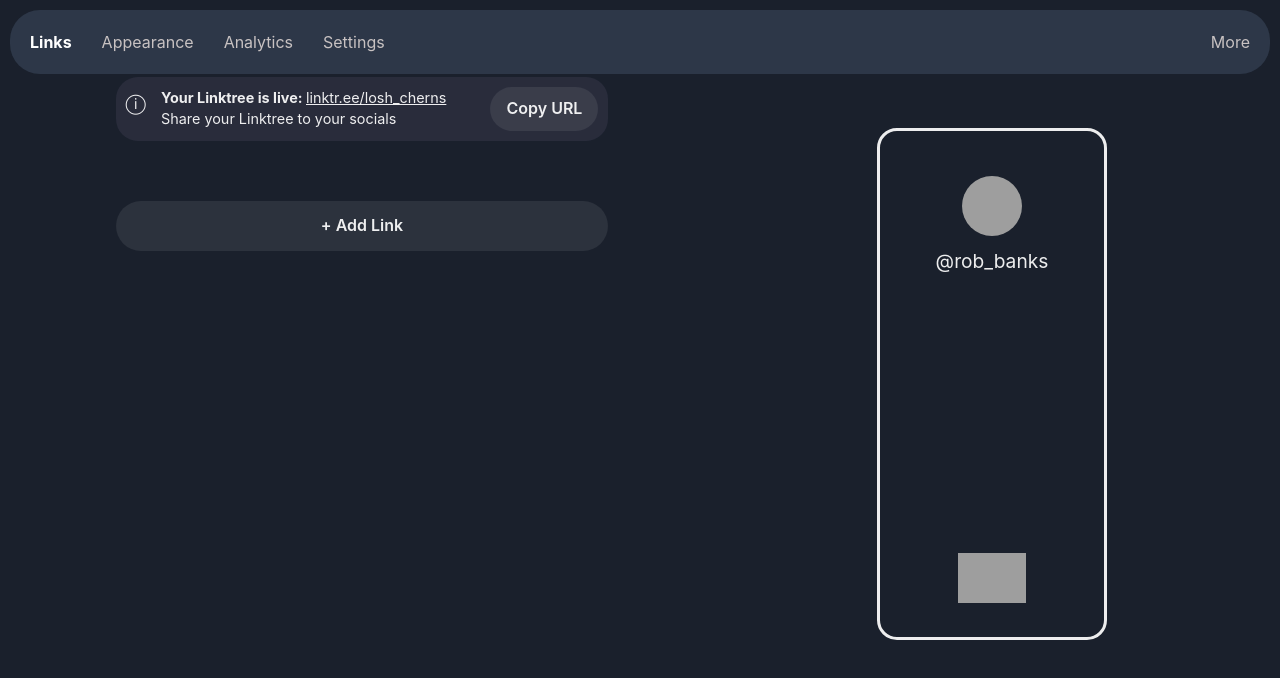
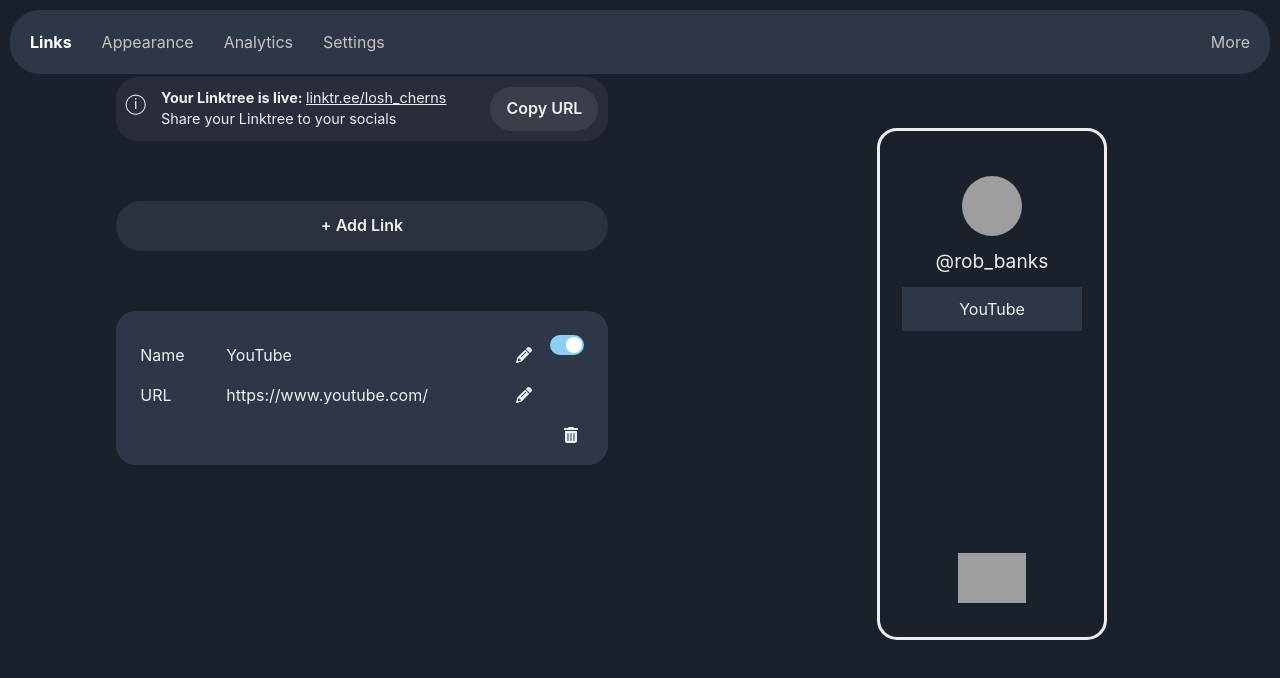
Before and after one commit to alekseycode/linktree-app, a React (Vite) app: page /preview/links in a window 1280 px wide. Shown: the top 678 px of the page. Built offline with nearby package versions, Linux system fonts and the light colour scheme; grey boxes are pictures that could not be loaded.

Commit message:
add switch functionality to links

```diff
--- a/data.js
+++ b/data.js
@@ -6,13 +6,13 @@ const DESIGN = {
   imgURL: "https://bit.ly/dan-abramov",
   public: true,
   links: [
-    // {
-    //   id: 1,
-    //   name: "YouTube",
-    //   url: "https://www.youtube.com/",
-    //   icon: "I_YT",
-    //   active: true,
-    // },
+    {
+      id: 1,
+      name: "YouTube",
+      url: "https://www.youtube.com/",
+      icon: "I_YT",
+      active: true,
+    },
     // {
     //   id: 2,
     //   name: "Facebook",
--- a/src/components/preview/Preview.jsx
+++ b/src/components/preview/Preview.jsx
@@ -43,7 +43,12 @@ const Preview = () => {
 
             <Flex flexDir="column-reverse">
               {links.map((link) => (
-                <PreviewLink key={link.id} name={link.name} url={link.url} />
+                <PreviewLink
+                  key={link.id}
+                  name={link.name}
+                  url={link.url}
+                  active={link.active}
+                />
               ))}
             </Flex>
           </Flex>
--- a/src/components/preview/PreviewLink.jsx
+++ b/src/components/preview/PreviewLink.jsx
@@ -1,12 +1,14 @@
 import { Flex, Link } from "@chakra-ui/react";
 
-const PreviewLink = ({ name, url }) => {
+const PreviewLink = ({ name, url, active }) => {
   return (
-    <Flex justifyContent="center" bg="gray.700" py="10px" mx="10%" my="2%">
-      <Link isExternal href={url}>
-        {name}
-      </Link>
-    </Flex>
+    active && (
+      <Flex justifyContent="center" bg="gray.700" py="10px" mx="10%" my="2%">
+        <Link isExternal href={url}>
+          {name}
+        </Link>
+      </Flex>
+    )
   );
 };
 
--- a/src/views/links/Links.jsx
+++ b/src/views/links/Links.jsx
@@ -71,6 +71,7 @@ const Links = () => {
               deleteLinkItem={deleteLinkItem}
               key={link.id}
               updateLink={updateLink}
+              active={link.active}
             />
           ))
         )}
--- a/src/views/links/components/AddLink.jsx
+++ b/src/views/links/components/AddLink.jsx
@@ -37,7 +37,7 @@ const AddLink = ({ createLinkItem, onXClick, id, setShowAddLink }) => {
                 id: uuid(),
                 url,
                 name: url,
-                isActive: true,
+                active: true,
               });
               setUrl("");
               setShowAddLink(false);
--- a/src/views/links/components/items/LinkItem.jsx
+++ b/src/views/links/components/items/LinkItem.jsx
@@ -2,8 +2,11 @@ import { Box, Button, Flex, Switch, Text } from "@chakra-ui/react";
 import { faTrashCan } from "@fortawesome/free-solid-svg-icons";
 import { FontAwesomeIcon } from "@fortawesome/react-fontawesome";
 import InputItem from "./InputItem";
+import { useState } from "react";
 
 const LinkItem = ({ id, url, name, deleteLinkItem, updateLink }) => {
+  const [isActive, setIsActive] = useState(true);
+
   return (
     <Flex bg="gray.700" borderRadius="20px" my="20px" pb="10px" flexGrow={1}>
       <Flex mx="5%" mt="5%" flexDir="column" flexGrow={1}>
@@ -28,7 +31,14 @@ const LinkItem = ({ id, url, name, deleteLinkItem, updateLink }) => {
               />
             </Flex>
           </Flex>
-          <Switch name="showLink" defaultChecked />
+          <Switch
+            name="showLink"
+            defaultChecked
+            onChange={() => {
+              updateLink(id, "active", !isActive);
+              setIsActive((prev) => !prev);
+            }}
+          />
         </Flex>
         <Flex justifyContent="end">
           <Button onClick={() => deleteLinkItem(id)} bg="gray.700" mr="-10px">
```
